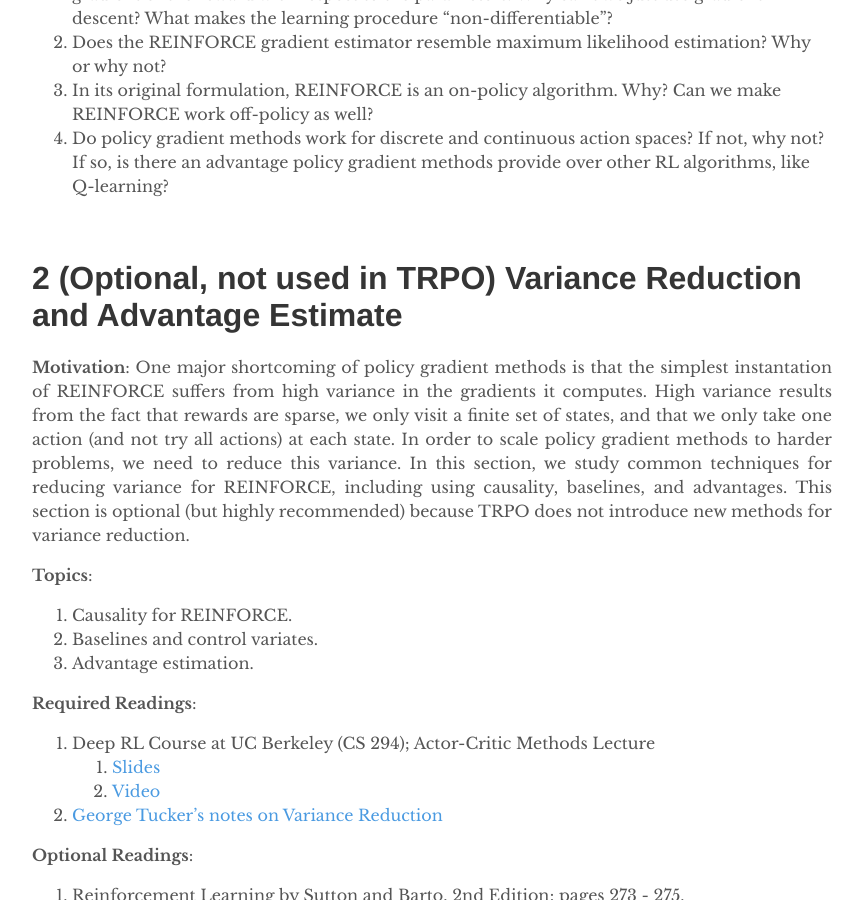
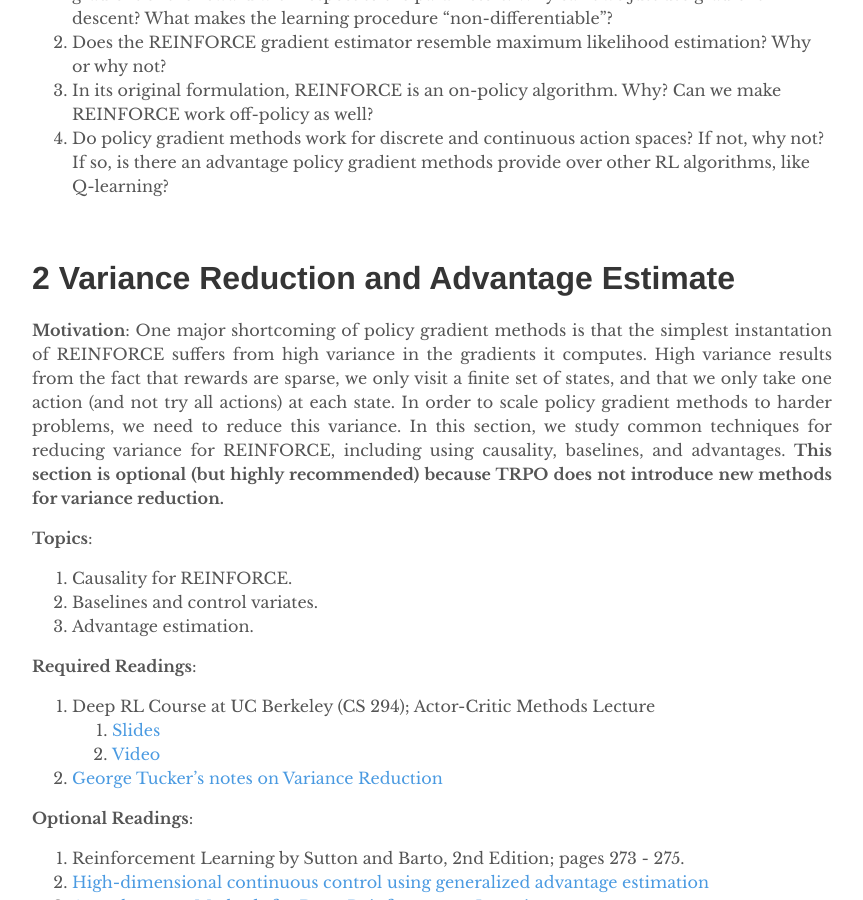
Before and after one commit to depthfirstlearning/depthfirstlearning.com, a Jekyll site: the page built from _posts/2018-06-17-TRPO.markdown, in a window 1280 px wide and 900 px high, scrolled down 1860 px. Shown: the whole window, without its empty margins (208-1071 px from the left). Built offline with Jekyll 4.4.1, drawn with Linux system fonts in a browser that asks for light colours; formulas are drawn with MathJax 3; some of the changed lines change nothing that is shown; some of the changed text lies outside the part shown.

Commit message:
Minor changes

```diff
--- a/_posts/2018-06-17-TRPO.markdown
+++ b/_posts/2018-06-17-TRPO.markdown
@@ -78,7 +78,7 @@
 
 <br />
 
-# 2 (Optional, not used in TRPO) Variance Reduction and Advantage Estimate
+# 2 Variance Reduction and Advantage Estimate
   **Motivation**: One major shortcoming of policy gradient methods is that the
   simplest instantation of REINFORCE suffers from high variance in the gradients
   it computes. High variance results from the fact that rewards are sparse, we
@@ -86,8 +86,8 @@
   try all actions) at each state. In order to scale policy gradient methods to
   harder problems, we need to reduce this variance. In this section, we study
   common techniques for reducing variance for REINFORCE, including using
-  causality, baselines, and advantages. This section is optional (but highly
-  recommended) because TRPO does not introduce new methods for variance reduction.
+  causality, baselines, and advantages. <b>This section is optional (but highly
+  recommended) because TRPO does not introduce new methods for variance reduction.</b>
 
   **Topics**:
   1. Causality for REINFORCE.
@@ -184,7 +184,7 @@
 
   **Questions**:
   1. In pre-conditioned conjugate gradient, how does scaling the pre-conditioner
-     matrix \( M \) by a constant \( c \) impact the convergence?
+     matrix $$M$$ by a constant $$c$$ impact the convergence?
   2. Exercises 5.1 to 5.10 in Chapter 5, Numerical Optimization.
 
 <br />
@@ -211,7 +211,12 @@
   **Questions**:
   1. Instead of directly imposing constraints on the updates, what would be
      alternatives to enforce an algorithm to make bounded updates?
-  2. Exercise: 4.1 to 4.10 in Chapter 4, Numerical Optimization.
+  2. Each step of a Trust Region optimization method updates parameters to
+     the optimal setting given some constraint. Can we solve this in closed
+     form using Lagrange Multipliers? In what way would this be similar, or
+     different, from the trust region methods we just discussed?
+  3. Exercises 4.1 to 4.10 in Chapter 4, Numerical Optimization.
+     (<b>Exercise 4.10 is particularly recommended</b>)
 
 <br />
 
@@ -239,6 +244,7 @@
   **Optional Readings**:
   2. [TRPO Tutorial](https://reinforce.io/blog/end-to-end-computation-graphs-for-reinforcement-learning/)
   3. [ACKTR](https://arxiv.org/abs/1708.05144)
+  4. [A Natural Policy Gradient](https://papers.nips.cc/paper/2073-a-natural-policy-gradient.pdf)
 
   **Questions**:
   1. How is the trust region set in TRPO? Can we do better? Under what
@@ -246,17 +252,17 @@
   2. Why do we use conjugate gradient methods for optimization in TRPO? Can we
     exploit the fact the conjugate gradient optimization is differentiable?
   3. How is line search used in TRPO?
-  4. What are the pros and cons of using the vine and single-path methods?
-  5. In practice, TRPO is really slow. What is the main computational
+  4. How does TRPO differ from Natural Policy Gradient?
+     <details><summary>Solution</summary>
+     <p> See slides 30-34 from <a href="http://rail.eecs.berkeley.edu/deeprlcourse-fa17/f17docs/lecture_13_advanced_pg.pdf">this lecture</a> </p>
+    </details>
+  5. What are the pros and cons of using the vine and single-path methods?
+  6. In practice, TRPO is really slow. What is the main computational
     bottleneck and how might we remove it? Can we approximate this bottleneck?
-  6. TRPO makes a series of approximations that deviate from the policy
+  7. TRPO makes a series of approximations that deviate from the policy
     improvement theory that is cited. What are the assumptions that are made
     that allow these approximations to be reasonable? Should we still expect
     monotonic improvement in our policy?
-  7. How does TRPO differ from TNPG (Truncated Natural Polcy Gradient)?
-     <details><summary>Solution</summary>
-     <p> See slides 30-34 from <a href="http://rail.eecs.berkeley.edu/deeprlcourse-fa17/f17docs/lecture_13_advanced_pg.pdf">this lecture</a> </p>
-    </details>
   8. TRPO is a general procedure to directly optimize parameters from rewards,
     even though the procedure is "non-differentiable". Does it make sense to
     apply TRPO to other non-differentiable problems, like problems involving
```
